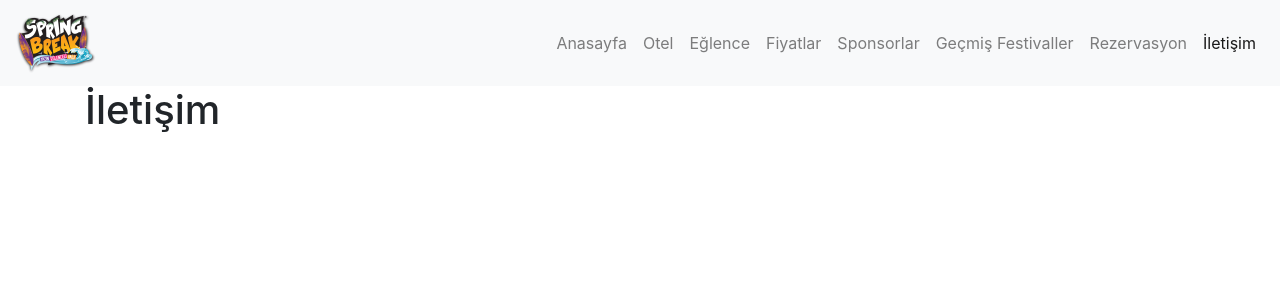
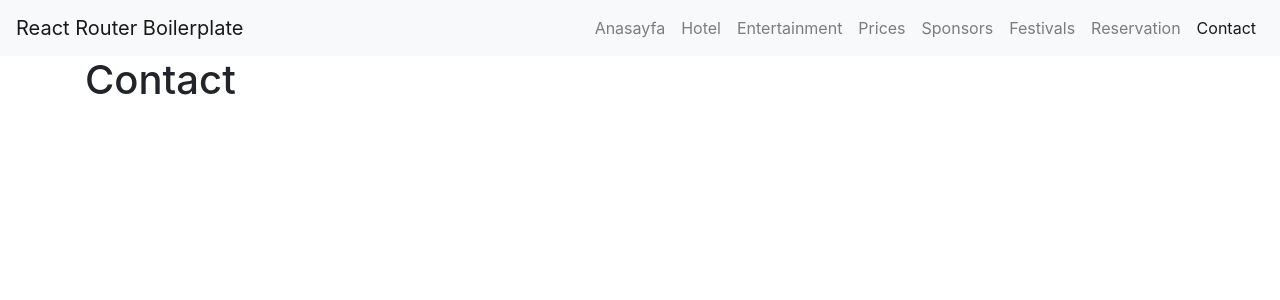
Before and after one commit to emrullahayin/react-router-boilerplate, a React (Create React App) app: page /#Contact in a window 1280 px wide. Shown: the top 300 px of the page. Built offline with nearby package versions, Linux system fonts and the light colour scheme.

Commit message:
Boilerplate

```diff
--- a/src/App.js
+++ b/src/App.js
@@ -18,18 +18,17 @@ import Festivals from "./pages/Festivals";
 import Reservation from "./pages/Reservation";
 import Contact from "./pages/Contact";
 
-import logo from "./assets/img/logo.png";
 import "./App.css";
 
 const routes = [
   { path: "/", name: "Anasayfa", Component: Home, exact: true },
-  { path: "/Hotel", name: "Otel", Component: Hotel },
-  { path: "/Entertainment", name: "Eğlence", Component: Entertainment },
-  { path: "/Prices", name: "Fiyatlar", Component: Prices },
-  { path: "/Sponsors", name: "Sponsorlar", Component: Sponsors },
-  { path: "/Festivals", name: "Geçmiş Festivaller", Component: Festivals },
-  { path: "/Reservation", name: "Rezervasyon", Component: Reservation },
-  { path: "/Contact", name: "İletişim", Component: Contact }
+  { path: "/Hotel", name: "Hotel", Component: Hotel },
+  { path: "/Entertainment", name: "Entertainment", Component: Entertainment },
+  { path: "/Prices", name: "Prices", Component: Prices },
+  { path: "/Sponsors", name: "Sponsors", Component: Sponsors },
+  { path: "/Festivals", name: "Festivals", Component: Festivals },
+  { path: "/Reservation", name: "Reservation", Component: Reservation },
+  { path: "/Contact", name: "Contact", Component: Contact }
 ];
 
 const App = () => {
@@ -37,13 +36,7 @@ const App = () => {
     <Router hashType="noslash">
       <Navbar bg="light">
         <Navbar.Brand href="/" key="/" as={NavLink} to="/" exact>
-          <img
-            src={logo}
-            width="80"
-            height="60"
-            className="d-inline-block align-top"
-            alt="React Bootstrap logo"
-          />
+          React Router Boilerplate
         </Navbar.Brand>
         <Nav className="ml-auto">
           {routes.map(route => (
--- a/src/pages/Contact.js
+++ b/src/pages/Contact.js
@@ -1,7 +1,7 @@
 import React from "react";
 
 const Contact = () => {
-  return <h1>İletişim</h1>;
+  return <h1>Contact</h1>;
 };
 
 export default Contact;
--- a/src/pages/Entertainment.js
+++ b/src/pages/Entertainment.js
@@ -1,7 +1,7 @@
 import React from "react";
 
 const Entertainment = () => {
-  return <h1>Eğlence</h1>;
+  return <h1>Entertainment</h1>;
 };
 
 export default Entertainment;
--- a/src/pages/Festivals.js
+++ b/src/pages/Festivals.js
@@ -1,7 +1,7 @@
 import React from "react";
 
 const Festivals = () => {
-  return <h1>Festivaller</h1>;
+  return <h1>Festivals</h1>;
 };
 
 export default Festivals;
--- a/src/pages/Home.js
+++ b/src/pages/Home.js
@@ -3,7 +3,7 @@ import React from "react";
 const Home = () => {
   return (
     <div>
-      <h1>Anasayfa</h1>
+      <h1>Home</h1>
       <p>
         Lorem ipsum dolor sit amet, consectetur adipiscing elit. Nullam aliquet,
         purus vitae eleifend tristique, lorem magna volutpat orci, et vehicula
--- a/src/pages/Hotel.js
+++ b/src/pages/Hotel.js
@@ -1,7 +1,7 @@
 import React from "react";
 
 const Hotel = () => {
-  return <h1>Otel</h1>;
+  return <h1>Hotel</h1>;
 };
 
 export default Hotel;
--- a/src/pages/Prices.js
+++ b/src/pages/Prices.js
@@ -1,7 +1,7 @@
 import React from "react";
 
 const Prices = () => {
-  return <h1>Fiyatlar</h1>;
+  return <h1>Prices</h1>;
 };
 
 export default Prices;
--- a/src/pages/Reservation.js
+++ b/src/pages/Reservation.js
@@ -1,7 +1,7 @@
 import React from "react";
 
 const Reservation = () => {
-  return <h1>Rezervasyonlar</h1>;
+  return <h1>Reservation</h1>;
 };
 
 export default Reservation;
--- a/src/pages/Sponsors.js
+++ b/src/pages/Sponsors.js
@@ -1,7 +1,7 @@
 import React from "react";
 
 const Sponsors = () => {
-  return <h1>Sponsorlar</h1>;
+  return <h1>Sponsors</h1>;
 };
 
 export default Sponsors;
```
Also changed, not shown: src/assets/img/logo.png (deleted).
